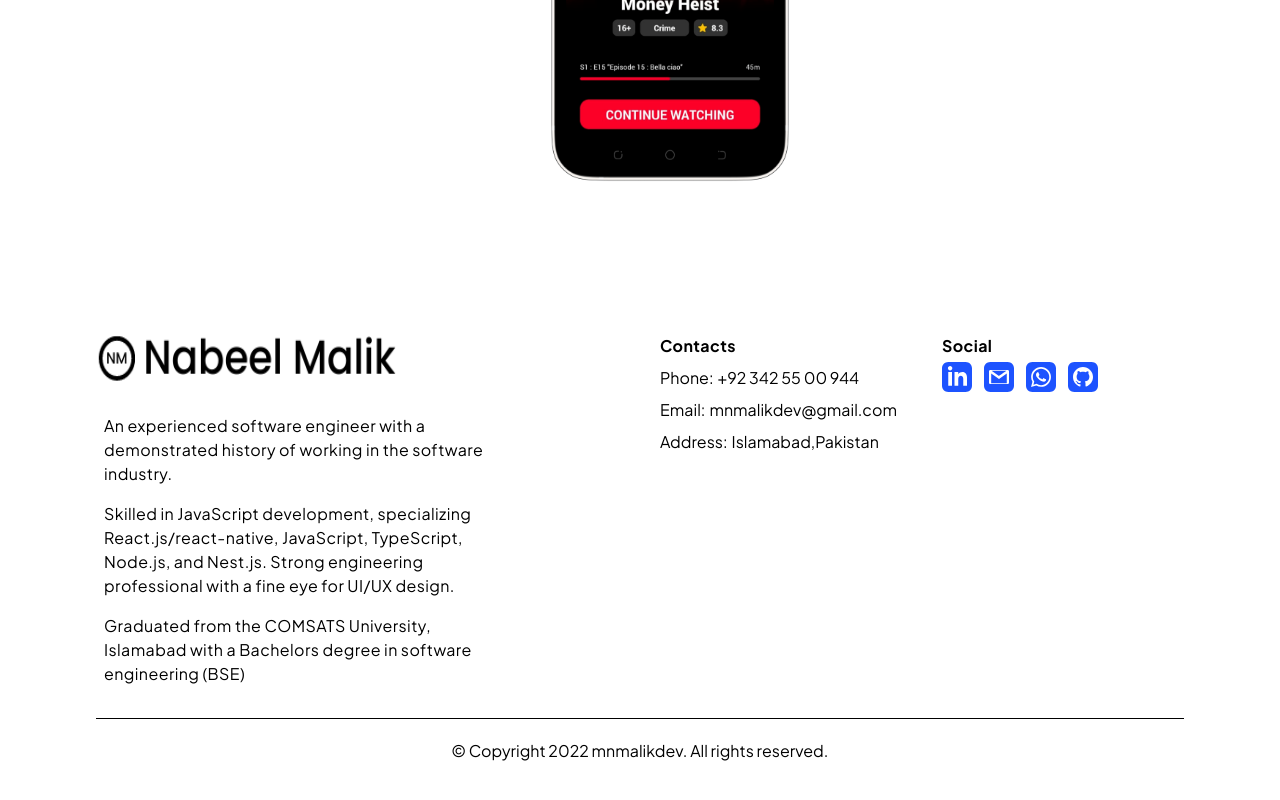
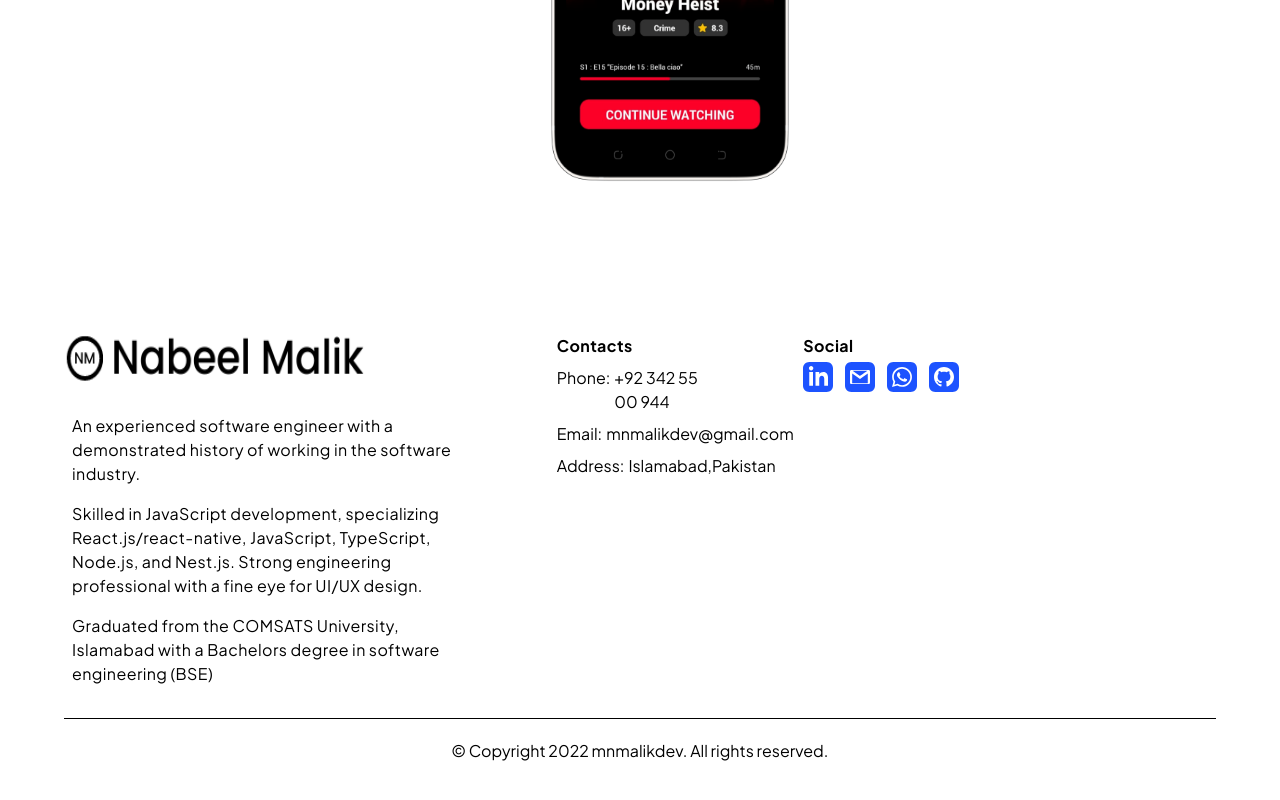
Before and after one commit to mnmalikdev/portfolio, a Next.js app: page / in a window 1280 px wide. Shown: the part 6115-6915 px from the top of the page. Built offline with nearby package versions, Linux system fonts and the light colour scheme.

Commit message:
ready to deploy

```diff
--- a/src/components/Footer.tsx
+++ b/src/components/Footer.tsx
@@ -2,8 +2,8 @@
 
 const Footer = () => {
   return (
-    <div className="flex flex-col px-24 py-11 mt-10   ">
-      <div className="grid gap-10 row-gap-6 mb-8 sm:grid-cols-2 lg:grid-cols-4">
+    <div className="flex flex-col px-16 py-11 mt-10   ">
+      <div className="grid gap-20 mb-8 sm:grid-cols-2 lg:grid-cols-5">
         <div className="sm:col-span-2">
           <Image src="/images/logo1Copy.png" alt="logo" width={300} height={50} className=" -ml-10" />
 
--- a/src/components/Portfolio.tsx
+++ b/src/components/Portfolio.tsx
@@ -43,7 +43,7 @@
         role="Front-End"
         type="Mobile-App"
         techStack={[" React-Native ", "JavaScript"]}
-        mockup={["/images/movieAppUI2.png", "/images/movieAppUI1.png", "/images/movieAppUI3.png"]}
+        mockup={["/images/MovieAppUI2.png", "/images/MovieAppUI1.png", "/images/MovieAppUI3.png"]}
       />
     </div>
   );
--- a/src/components/Project.tsx
+++ b/src/components/Project.tsx
@@ -44,7 +44,7 @@
                   {type === "Mobile-App" ? (
                     <Image src={el} layout="responsive" width={60} height={115} alt="Picture of the author" className="w-full min-w-full" />
                   ) : (
-                    <Image className=" z-10" src={el} layout="fixed" width={520} height={490} alt="Picture of the author" />
+                    <Image src={el} className=" z-10" layout="fixed" width={520} height={490} alt="Picture of the author" />
                   )}
                 </div>
               );
```
